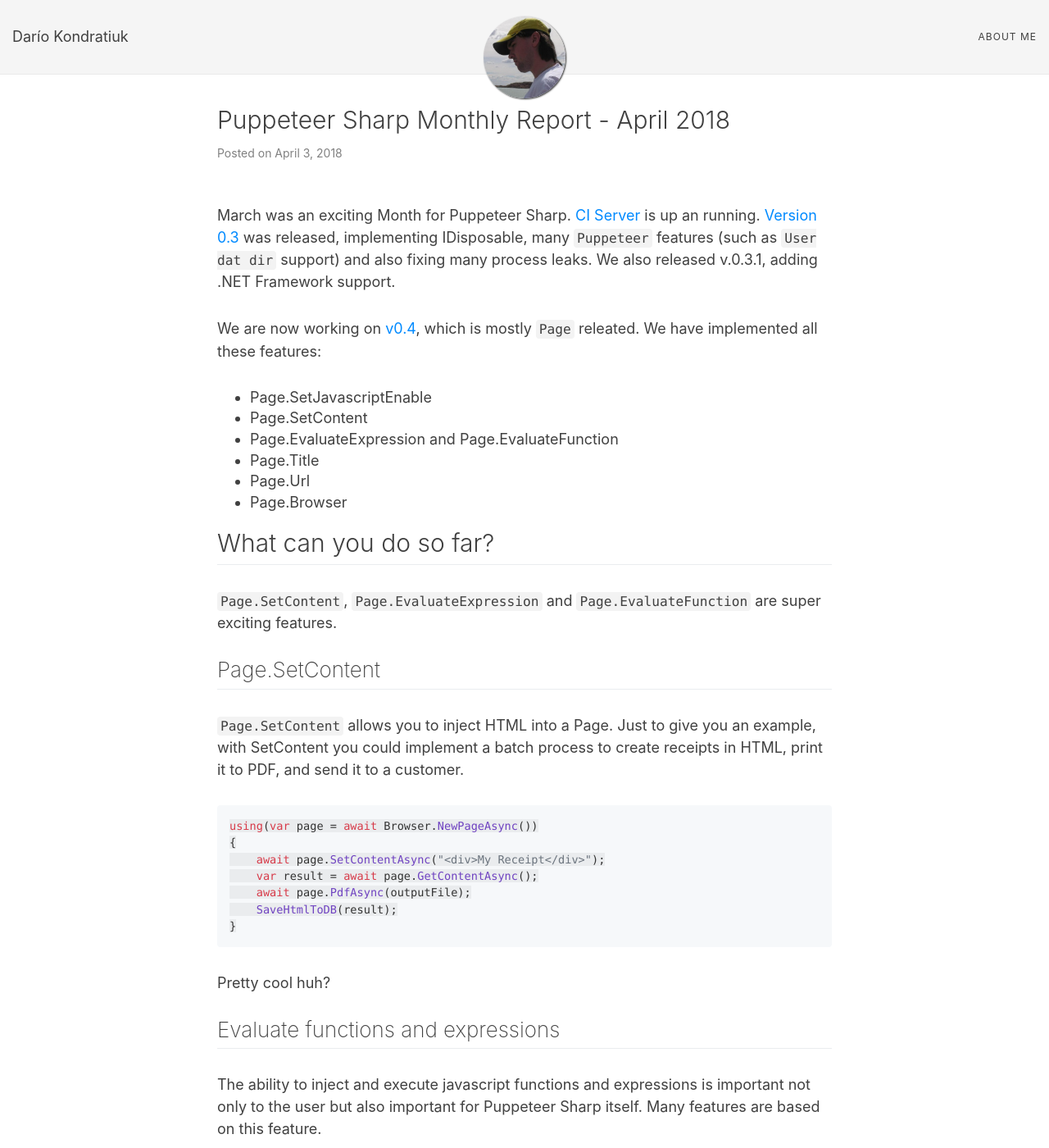
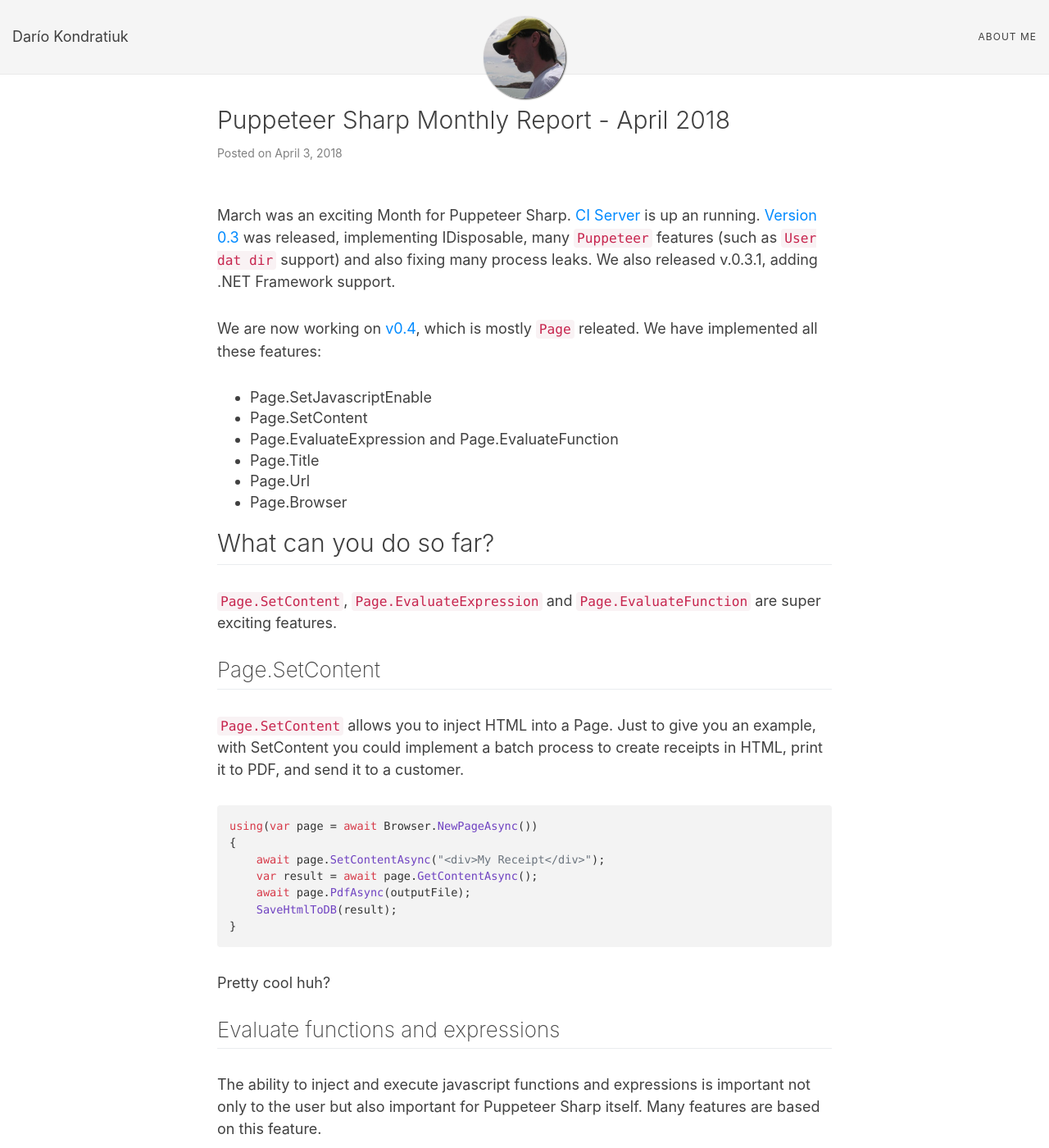
Before and after one commit to kblok/kblok.github.io, a Jekyll site: the page built from _posts/2018-04-03-puppeteer-sharp-monthly-2018-apr.md, in a window 1280 px wide and 1400 px high. Shown: the whole window at 82% size. Built offline with Jekyll 4.4.1, drawn with Linux system fonts in a browser that asks for light colours; nearby versions of some CDN libraries; comment, search, counter and statistics services are not loaded.

Commit message:
rollback background

```diff
--- a/css/main.css
+++ b/css/main.css
@@ -665,7 +665,7 @@
   white-space: pre;
 }
 pre.highlight, .highlight > pre, td.code pre {
-  background-color: #f6f8fa;
+  background-color: rgba(27,31,35,0.05);
   padding: 16px;
 }
 code table, code table td, code table th, code table tbody, code table tr,
@@ -754,8 +754,3 @@
   border-bottom: 1px solid #eaecef;
   font-weight: 200;
 }
-
-article code {
-  color: inherit;
-  background-color: rgba(27,31,35,0.05);
-}
```
